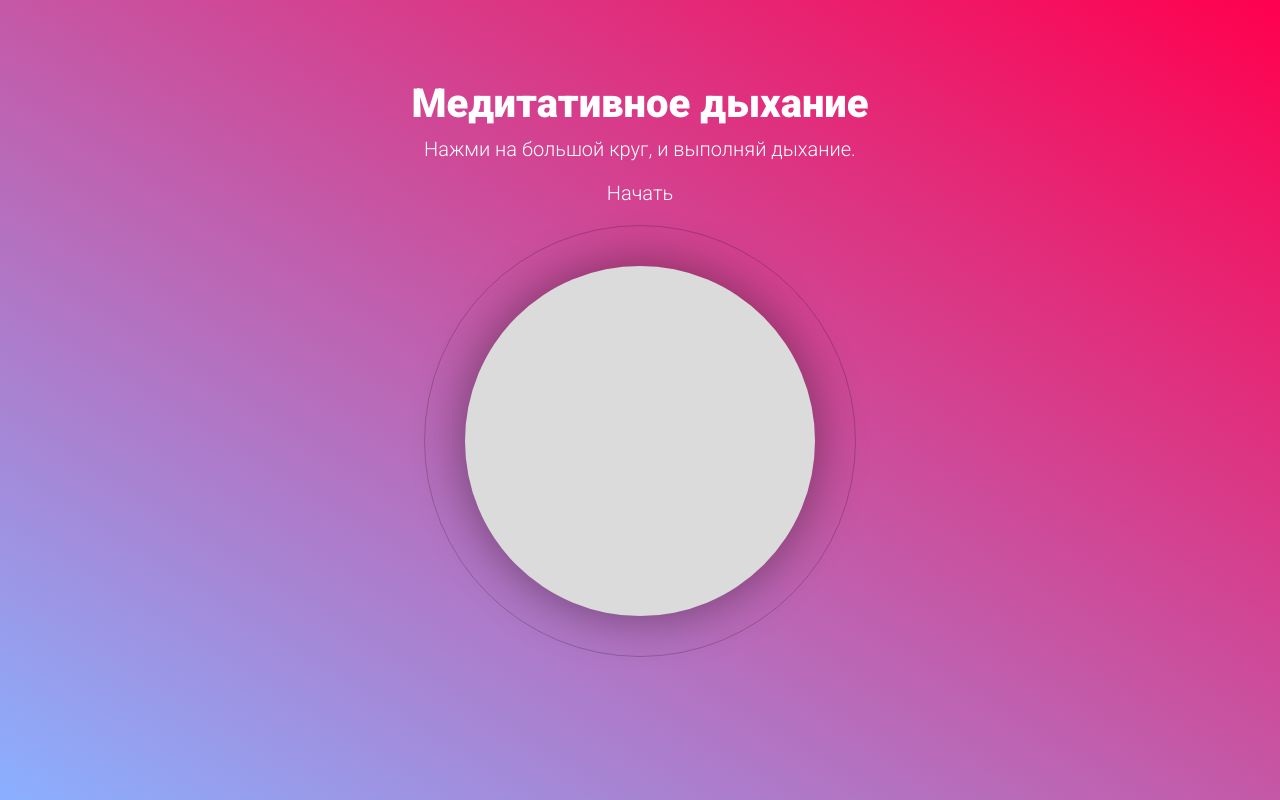
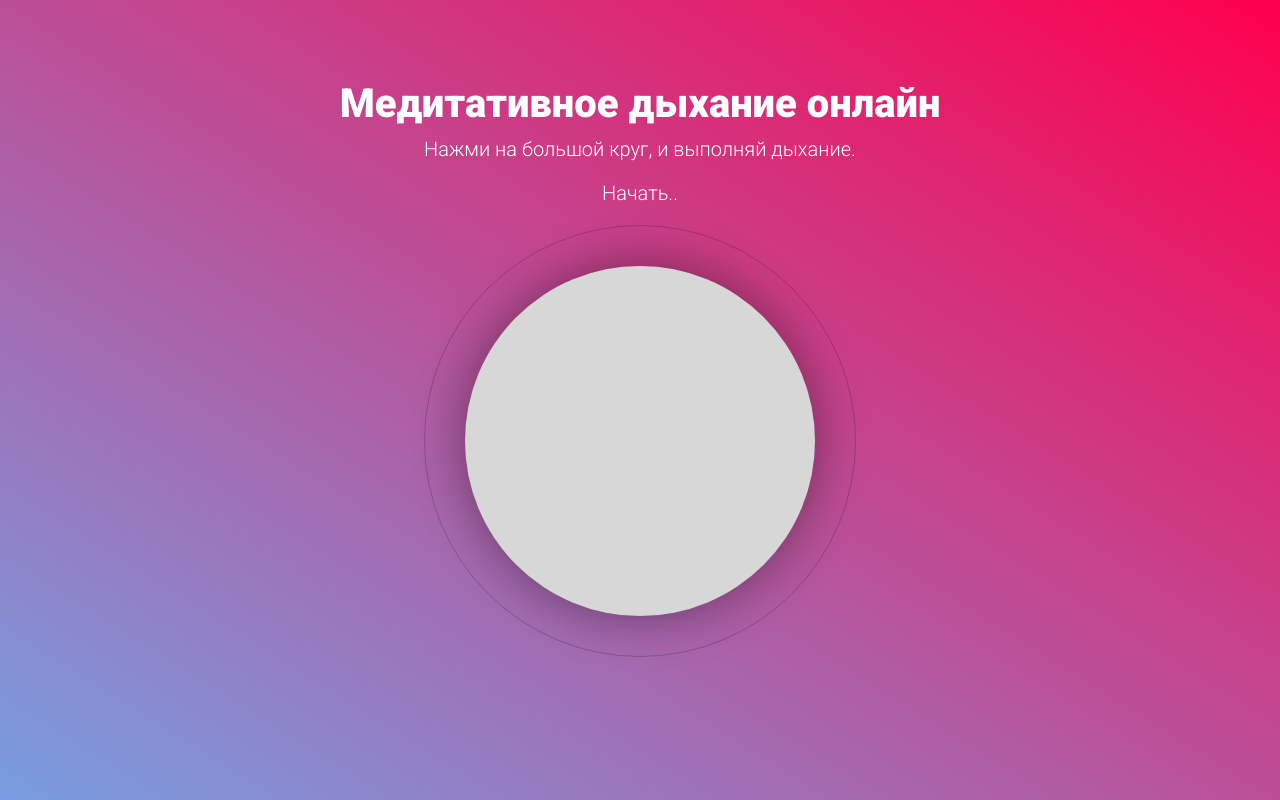
Before and after one commit to KarovInal/breath, a plain HTML site: page index.html in a window 1280 px wide. Drawn offline with Linux system fonts and the light colour scheme.

Commit message:
testing -a

```diff
--- a/index.html
+++ b/index.html
@@ -9,9 +9,9 @@
     </head>
     <body>
         <div class="main-container">
-            <h1 class="main-header">Медитативное дыхание</h1>
+            <h1 class="main-header">Медитативное дыхание онлайн</h1>
             <p class="main-description">Нажми на большой круг, и выполняй дыхание.</p>
-            <p class="main-status">Начать</p>
+            <p class="main-status">Начать..</p>
             <div class="circle-container">
                 <div class="circle">
                 </div>
--- a/public/css/style.css
+++ b/public/css/style.css
@@ -41,7 +41,7 @@ p {
     overflow-y: scroll;
     overflow-x: hidden;
     box-sizing: border-box;
-    background: linear-gradient(to top right, #8AB0FF, #FF004E);
+    background: linear-gradient(to top right, #789EE1, #FF004E);
     background: -webkit-linear-gradient(to top right, #8AB0FF, #FF004E);
     background: -moz-linear-gradient(to top right, #8AB0FF, #FF004E);
     background: -o-linear-gradient(to top right, #8AB0FF, #FF004E);
@@ -64,7 +64,7 @@ p {
     font-size: 20pt;
     padding: 50% 0px;
     border-radius: 100%;
-    background-color: #DBDBDB;
+    background-color: #D7D7D7;
     box-shadow: 0px 0px 50px 1px rgba(0, 0, 0, .4);
     -webkit-box-shadow: 0px 0px 50px 1px rgba(0, 0, 0, .4);
     -moz-linear-box-shadow: 0px 0px 50px 1px rgba(0, 0, 0, .4);
```
Also changed, not shown: 1 other file.
